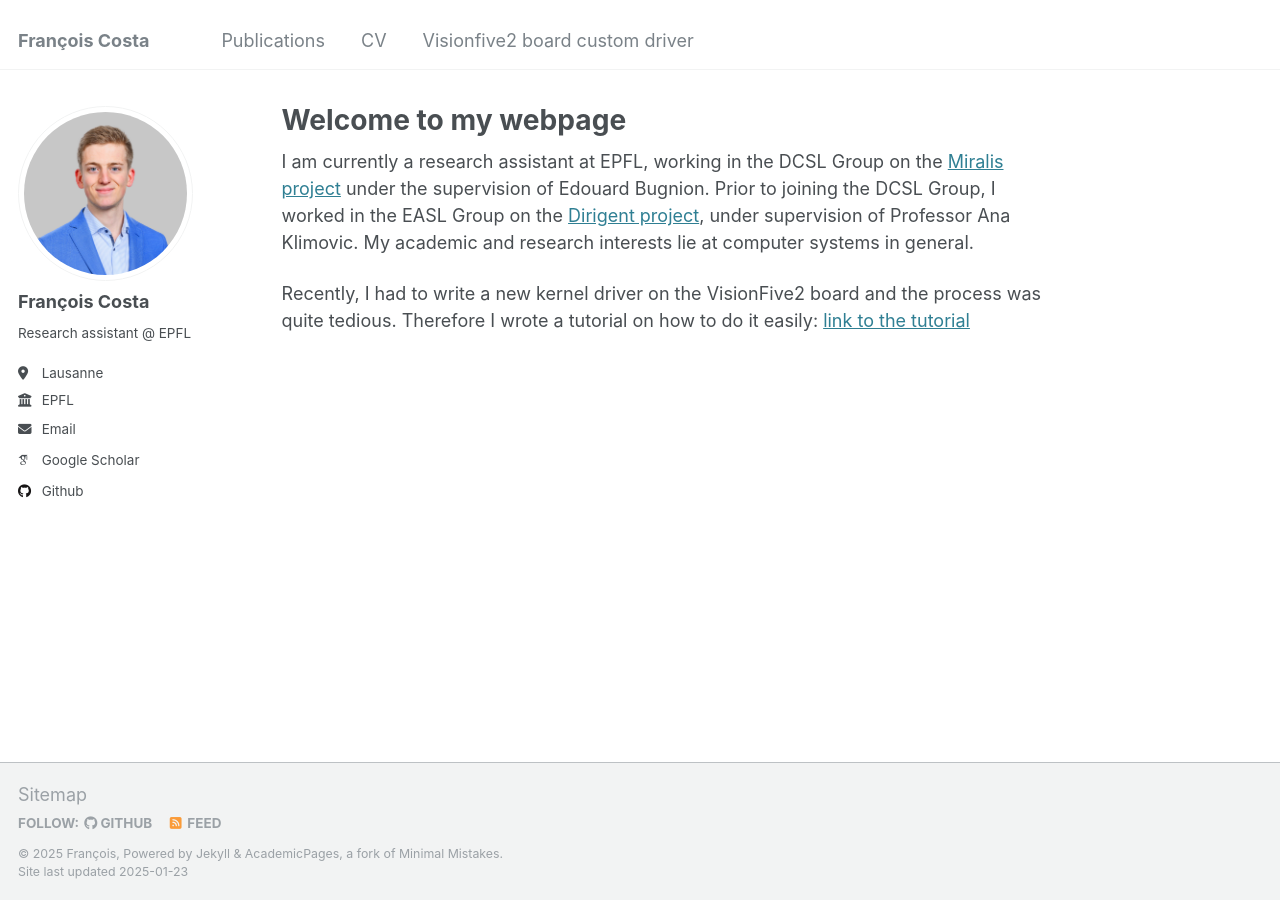
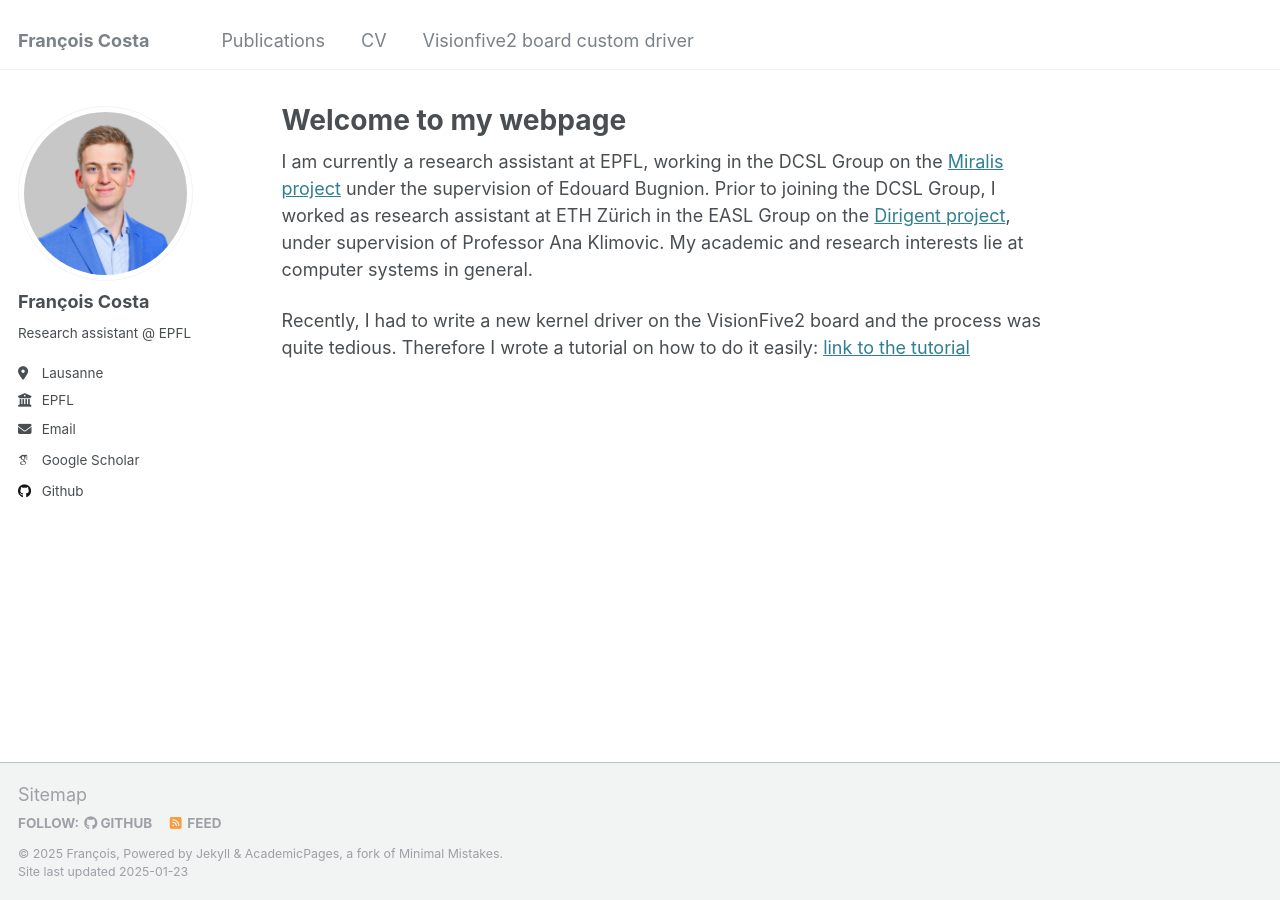
Before and after one commit to francois141/francois141.github.io, a Jekyll site: the page built from _pages/about.md, in a window 1280 px wide. Built offline with Jekyll 4.4.1, drawn with Linux system fonts in a browser that asks for light colours; some web fonts are replaced.

Commit message:
tmp change

```diff
--- a/_pages/about.md
+++ b/_pages/about.md
@@ -8,6 +8,6 @@ redirect_from:
 ---
 
 
-I am currently a research assistant at EPFL, working in the DCSL Group on the [Miralis project](https://miralis-firmware.github.io) under the supervision of Edouard Bugnion. Prior to joining the DCSL Group, I worked in the EASL Group on the [Dirigent project](https://github.com/eth-easl/dirigent), under supervision of Professor Ana Klimovic. My academic and research interests lie at computer systems in general.
+I am currently a research assistant at EPFL, working in the DCSL Group on the [Miralis project](https://miralis-firmware.github.io) under the supervision of Edouard Bugnion. Prior to joining the DCSL Group, I worked as research assistant at ETH Zürich in the EASL Group on the [Dirigent project](https://github.com/eth-easl/dirigent), under supervision of Professor Ana Klimovic. My academic and research interests lie at computer systems in general.
 
 Recently, I had to write a new kernel driver on the VisionFive2 board and the process was quite tedious.  Therefore I wrote a tutorial on how to do it easily: [link to the tutorial](https://francois141.github.io/visionfive2-board-driver/)
```
